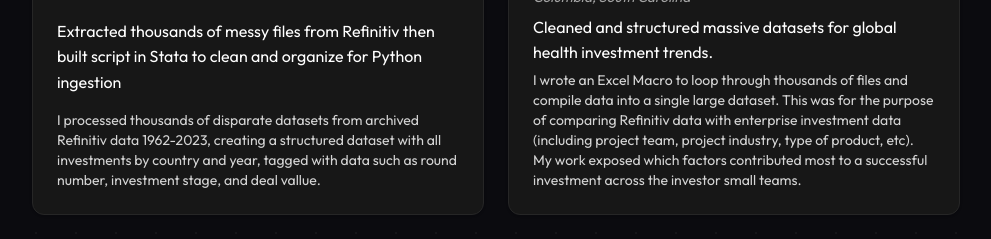
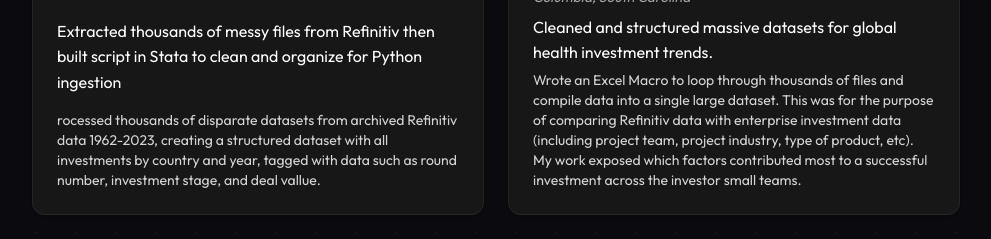
Before and after one commit to katiebaumeister/nextjspractice, a Next.js app in the folder portfolio/: page /projects in a window 1280 px wide. Shown: the part 1107-1346 px from the top of the page, without its empty margins (144-1135 px from the left). Built offline with nearby package versions, Linux system fonts and the light colour scheme.

Commit message:
Update contributionsData.js

```diff
--- a/portfolio/data/contributionsData.js
+++ b/portfolio/data/contributionsData.js
@@ -37,7 +37,7 @@ export const projectsAndResearchData = [
     location: "Columbia, South Carolina",
     dates: "Apr 2022 – Apr 2024",
     short: "Extracted thousands of messy files from Refinitiv then built script in Stata to clean and organize for Python ingestion",
-    long: "I processed thousands of disparate datasets from archived Refinitiv data 1962-2023, creating a structured dataset with all investments by country and year, tagged with data such as round number, investment stage, and deal vallue."
+    long: "rocessed thousands of disparate datasets from archived Refinitiv data 1962-2023, creating a structured dataset with all investments by country and year, tagged with data such as round number, investment stage, and deal vallue."
   },
   {
     emoji: "🏥",
@@ -45,7 +45,7 @@ export const projectsAndResearchData = [
     location: "Columbia, South Carolina",
     dates: "Apr 2022 – Apr 2024",
     short: "Cleaned and structured massive datasets for global health investment trends.",
-    long: "I wrote an Excel Macro to loop through thousands of files and compile data into a single large dataset. This was for the purpose of comparing Refinitiv data with enterprise investment data (including project team, project industry, type of product, etc). My work exposed which factors contributed most to a successful investment across the investor small teams."
+    long: "Wrote an Excel Macro to loop through thousands of files and compile data into a single large dataset. This was for the purpose of comparing Refinitiv data with enterprise investment data (including project team, project industry, type of product, etc). My work exposed which factors contributed most to a successful investment across the investor small teams."
   },
   {
     emoji: "👾",
```
